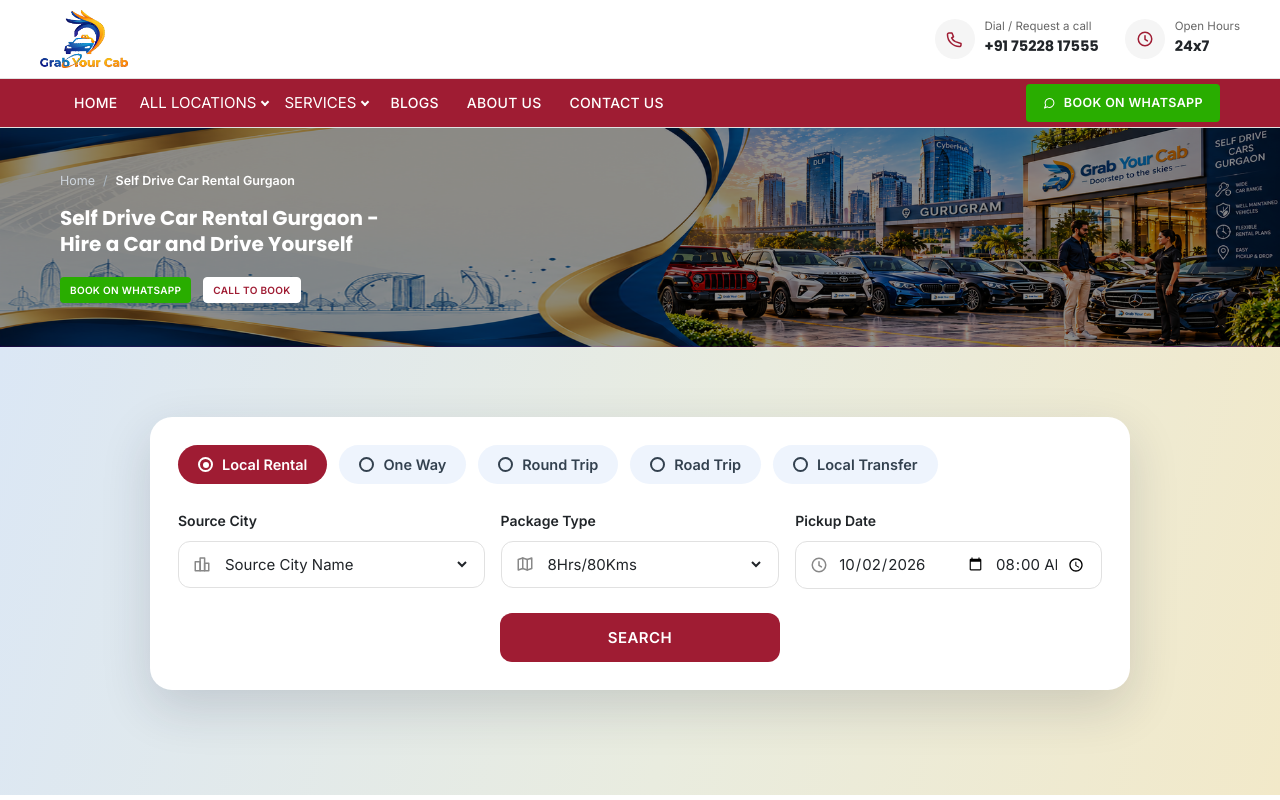
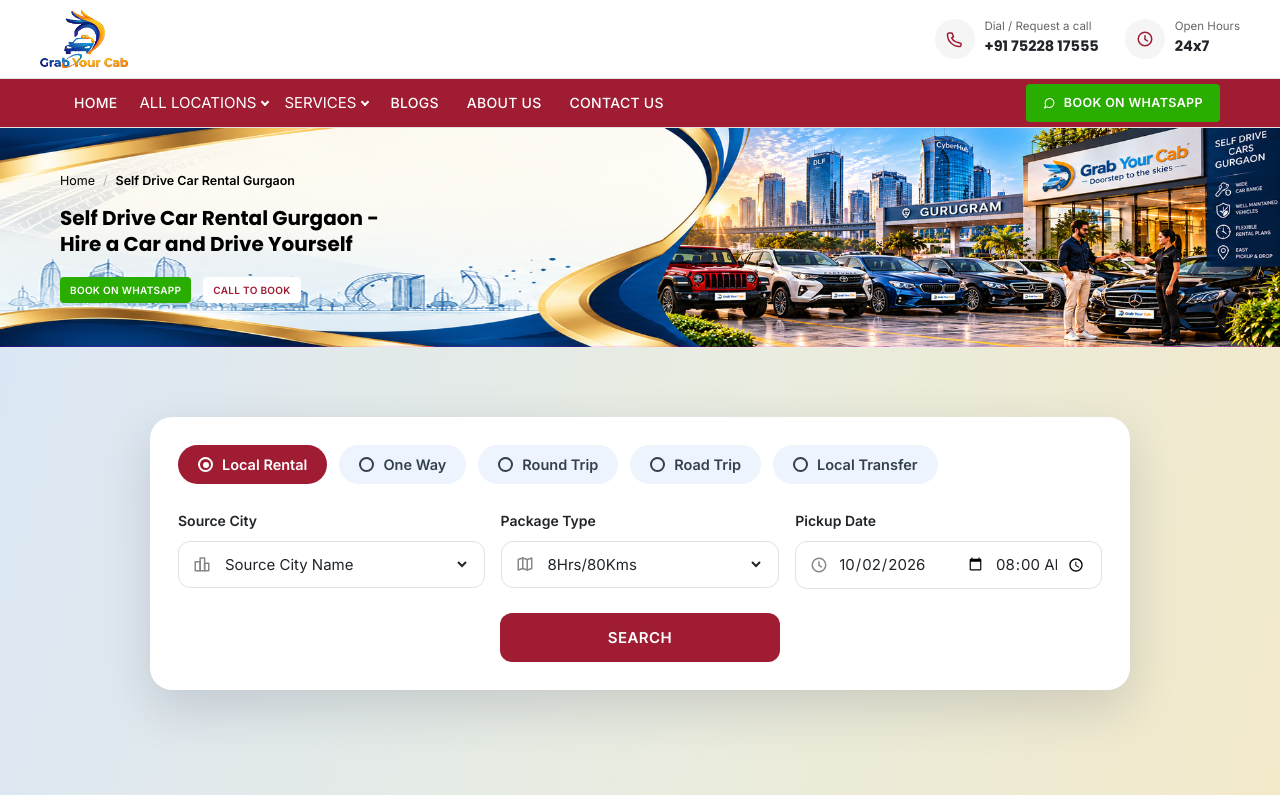
Before and after one commit to grabyourcab-lgtm/grabuourcabv2, a Next.js app: page /self-drive-car-rental-gurgaon in a window 1280 px wide. Shown: the top 800 px of the page. Built offline with nearby package versions, Linux system fonts and the light colour scheme.

Commit message:
aji haan

```diff
--- a/app/self-drive-car-rental-gurgaon/page.tsx
+++ b/app/self-drive-car-rental-gurgaon/page.tsx
@@ -319,7 +319,7 @@
   }}
 
         >
-           <div
+           {/* <div
     style={{
       position: "absolute",
       inset: 0,
@@ -327,18 +327,24 @@
       zIndex: 0,
       pointerEvents: "none",
     }}
-  ></div>
+  ></div> */}
         <div className="container" style={{
     position: "relative",
     zIndex: 1,
   }}>
           <div className="crumbs">
-            <Link href="/">Home</Link>
+            <Link style={{
+              color:"black"
+            }} href="/">Home</Link>
             <span>/</span>
-            <b>Self Drive Car Rental Gurgaon</b>
+            <b style={{
+              color:"black"
+            }}>Self Drive Car Rental Gurgaon</b>
           </div>
           {/* <span className="eyebrow">Gurgaon · Delhi NCR</span> */}
-          <h1>Self Drive Car Rental Gurgaon -<br/> Hire a Car and Drive Yourself</h1>
+          <h1 style={{
+              color:"black"
+            }}>Self Drive Car Rental Gurgaon -<br/> Hire a Car and Drive Yourself</h1>
           {/* <p className="lead">
             A self drive car rental in Gurgaon is a better choice for you if you are tired of
             dependability on a driver or fixed schedules while travelling. Be it local shopping,
```
Also changed, not shown: app/cab-service-gurgaon/page.tsx (+14 -6 lines).
